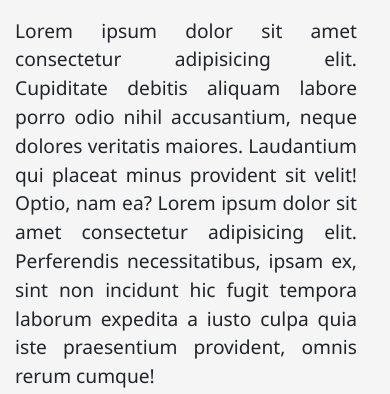
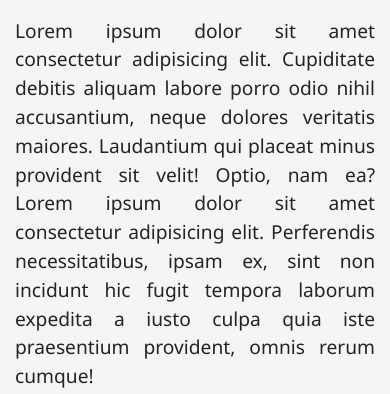
Before and after one commit to CarlosLicea/PersonalWebPage, a plain HTML site: page index.html in a window 390 px wide. Shown: the part 466-860 px from the top of the page. Drawn offline with nearby package versions, Linux system fonts and the light colour scheme.

Commit message:
About Me Bootstrap fixed

```diff
--- a/css/styles.css
+++ b/css/styles.css
@@ -610,7 +610,7 @@ footer p {
     .letterSize {
         font-size: 80%;
     }
-    ..nright p {
+    .nright p {
         width: 100%;
     }
 }
```
